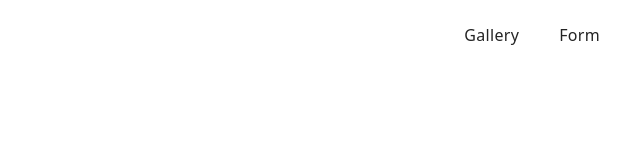
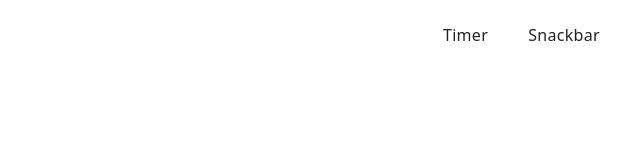
Before and after one commit to andrii-chaika941/goit-js-hw-10, a website built with Vite: page src/index.html in a window 1280 px wide. Shown: the full height of the page, 640-1280 px from the left. Built offline with nearby package versions, Linux system fonts and the light colour scheme.

Commit message:
Initial commit

```diff
--- a/src/index.html
+++ b/src/index.html
@@ -18,10 +18,10 @@
           </a>
           <ul class="nav-list">
             <li class="nav-item">
-              <a class="nav-link" href="./1-timer.html">Gallery</a>
+              <a class="nav-link" href="./1-timer.html">Timer</a>
             </li>
             <li class="nav-item">
-              <a class="nav-link" href="./2-snackbar.html">Form</a>
+              <a class="nav-link" href="./2-snackbar.html">Snackbar</a>
             </li>
           </ul>
         </nav>
```
Also changed, not shown: src/img/toast-bell.svg (renamed from src/img/bell.svg), src/img/toast-check-mark.svg (renamed from src/img/check.svg), src/img/toast-close.svg (renamed from src/img/close.svg), src/img/toast-error.svg (renamed from src/img/error.svg).
